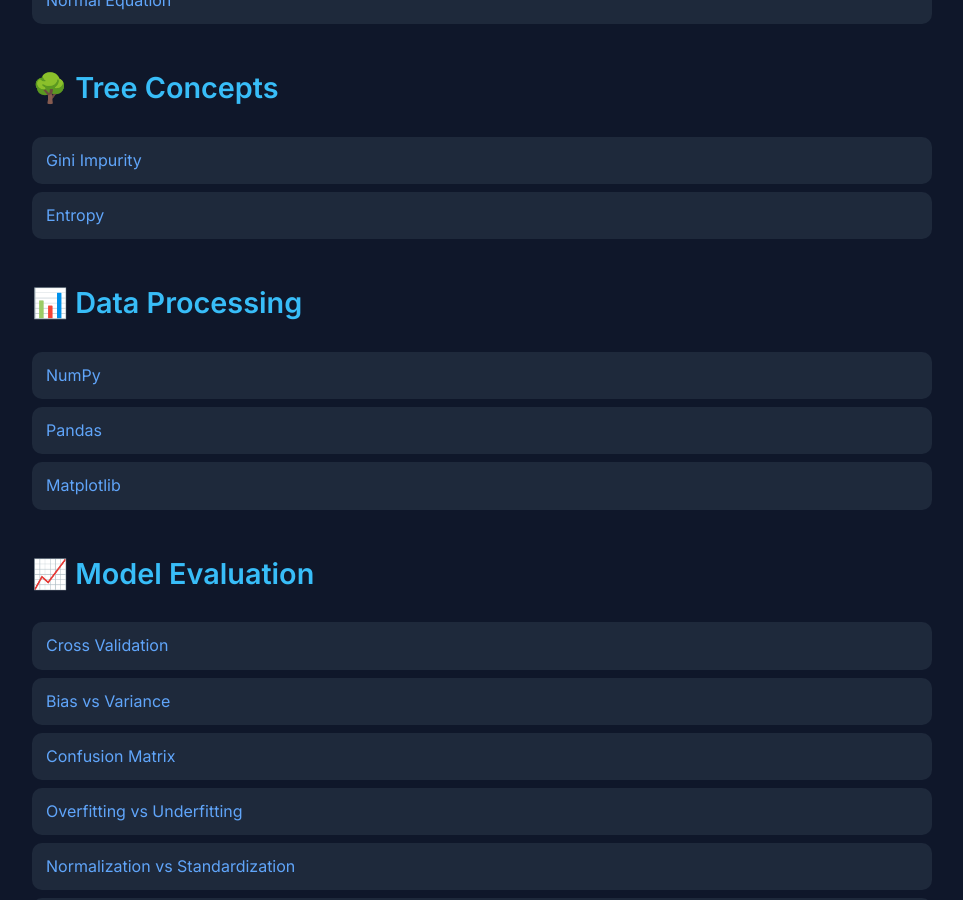
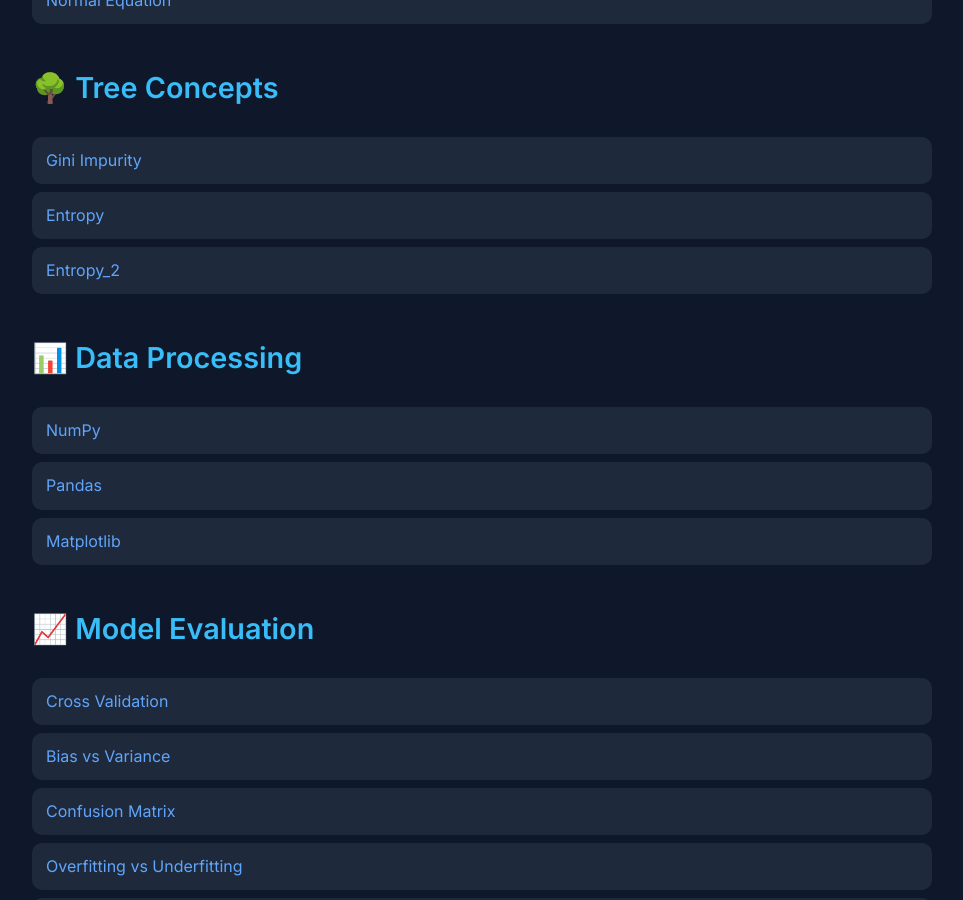
Before and after one commit to Mostafa-Samir-AI/MY-STUDY, a Jekyll site: the page built from docs/index.md, in a window 1280 px wide and 900 px high, scrolled down 1203 px. Shown: the whole window, without its empty margins (158-1121 px from the left). Built offline with Jekyll 4.4.1, drawn with Linux system fonts in a browser that asks for light colours.

Commit message:
third test

```diff
--- a/docs/index.md
+++ b/docs/index.md
@@ -29,6 +29,7 @@
 ## 🌳 Tree Concepts
 - [Gini Impurity](AI/Tree/Gini impurity.md)
 - [Entropy](AI/Tree/entroy.md)
+- [Entropy_2](AI/Tree/entroy.html)
 
 ## 📊 Data Processing
 - [NumPy](AI/data pre-processing/numpy/numpy.md)
```
